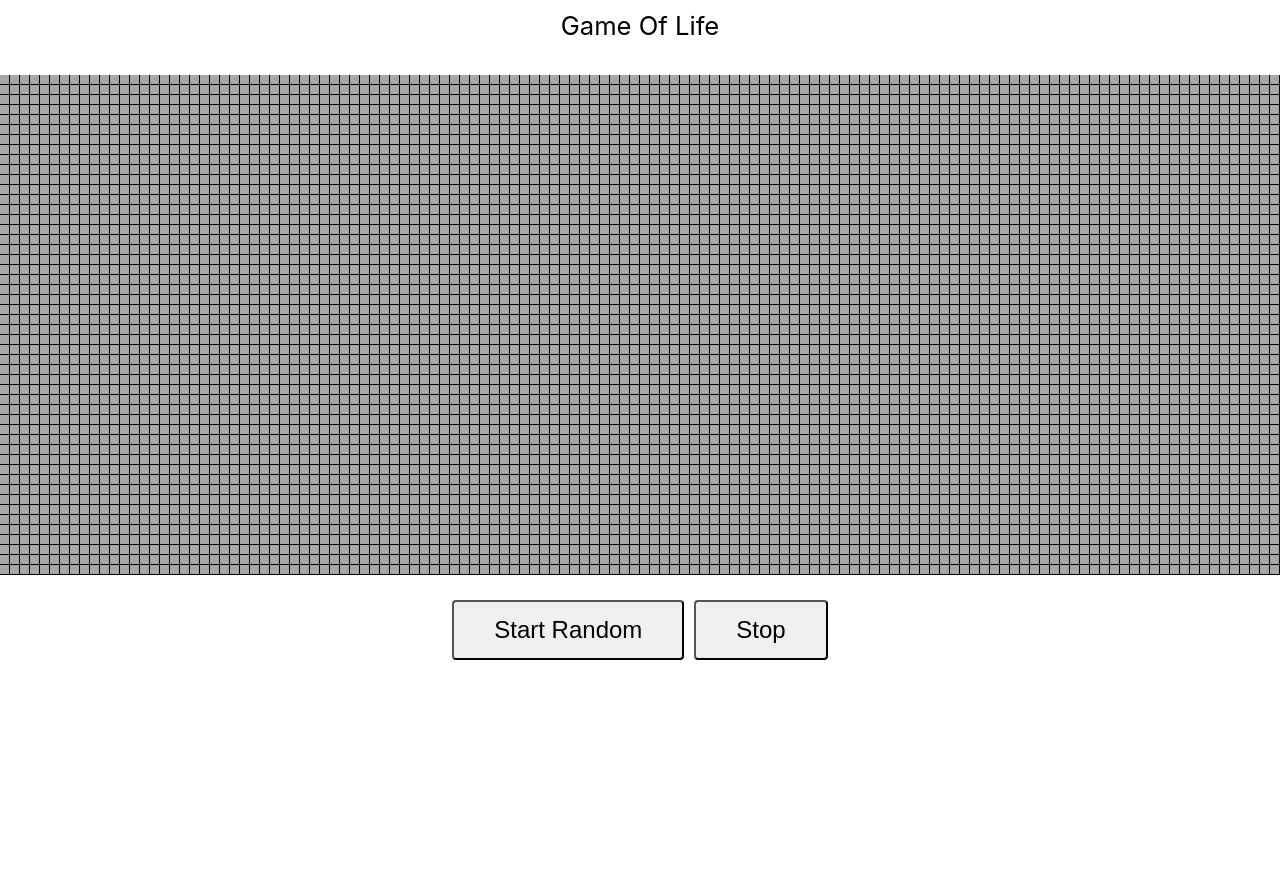
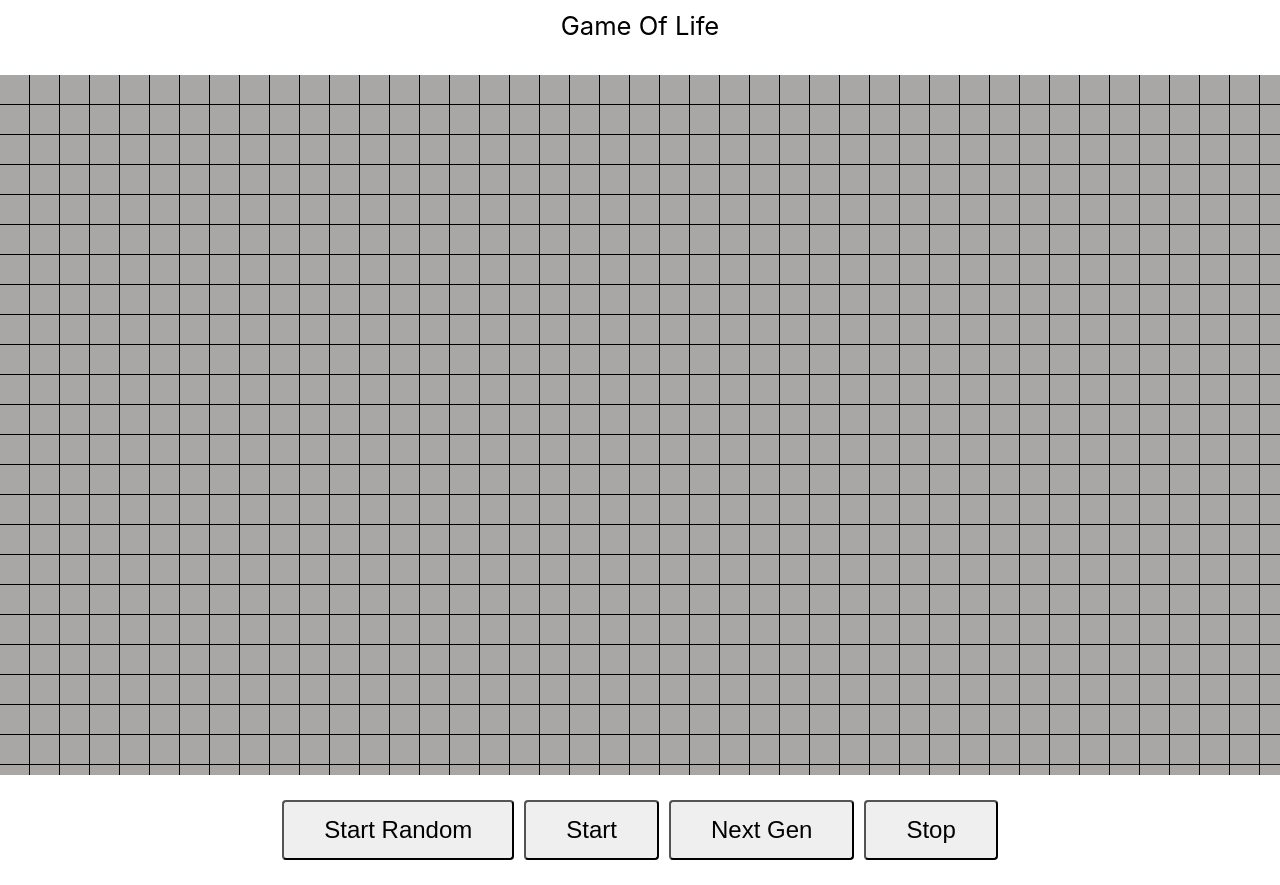
Before and after one commit to dshivrin/Game-of-life, a React (Create React App) app: page / in a window 1280 px wide. Shown: the top 885 px of the page. Before the commit the page ends 800 px from the top, so only its background shows below. Built offline with nearby package versions, Linux system fonts and the light colour scheme.

Commit message:
Added start + next generation buttons

```diff
--- a/src/Components/Canvas.tsx
+++ b/src/Components/Canvas.tsx
@@ -5,8 +5,8 @@ import "./Canvas.css";
 const Canvas = (props: any) => {
   const {
     width = 1400,
-    height = 500,
-    cellSize = 10,
+    height = 700,
+    cellSize = 30,
     deadColor = `#a8a7a6`,
     aliveColor = `#912620`,
     borderColor = "black",
@@ -110,23 +110,30 @@ const Canvas = (props: any) => {
     }
   };
 
-  const StartRandom = () => {
-    arrayRandomize();
-    fillArray();
+  const start = (isRandom: boolean) => {
+    if (isRandom) {
+      arrayRandomize();
+      fillArray();
+    }
 
     intervalId = window.setInterval(() => {
-      updateLifeCycle();
-      fillArray();
+      nextGen();
     }, 300);
   };
 
-  const Stop = (intervalId: number) => {
+  const nextGen = () => {
+    updateLifeCycle();
+    fillArray();
+  };
+
+  const stop = (intervalId: number) => {
     arrayInitialization();
     window.clearInterval(intervalId);
   };
 
   useEffect(() => {
     canvas = document.querySelector("canvas");
+    //TODO: adjust width and cell size so there are no half cells on the grid
     canvas!.width = width;
     canvas!.height = height;
     ctx = canvas?.getContext("2d");
@@ -137,7 +144,7 @@ const Canvas = (props: any) => {
 
     //todo: optimize
     return () => {
-      Stop(intervalId);
+      stop(intervalId);
     };
   });
 
@@ -156,7 +163,11 @@ const Canvas = (props: any) => {
       <div className="canvas-container">
         <canvas onClick={(event) => onClickCanvas(event)} id="canvas"></canvas>
       </div>
-      <Controls OnStartClick={StartRandom} OnStoptClick={Stop} />
+      <Controls
+        OnStartClick={start}
+        OnstoptClick={stop}
+        OnNextGenClick={nextGen}
+      />
     </div>
   );
 };
--- a/src/Components/Controls.tsx
+++ b/src/Components/Controls.tsx
@@ -6,11 +6,13 @@
 */
 
 const Controls = (props: any) => {
-  const { OnStartClick, OnStoptClick } = props;
+  const { OnStartClick, OnStoptClick, OnNextGenClick } = props;
 
   return (
     <div className="controls">
-      <button onClick={OnStartClick}>Start Random</button>
+      <button onClick={() => OnStartClick(true)}>Start Random</button>
+      <button onClick={() => OnStartClick(false)}>Start</button>
+      <button onClick={OnNextGenClick}>Next Gen</button>
       <button onClick={OnStoptClick}>Stop</button>
     </div>
   );
```
